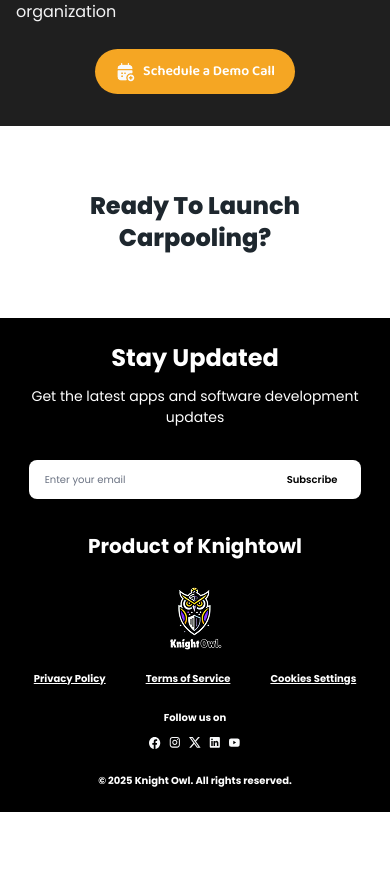
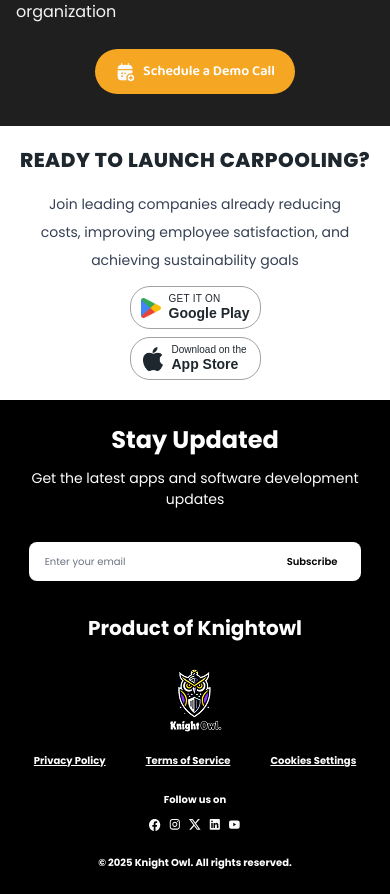
Before and after one commit to DiliniNimesha14/car-pool, a Next.js app: page / in a window 390 px wide. Shown: the part 6520-7414 px from the top of the page. Before the commit the page ends 7332 px from the top, so only its background shows below. Built offline with nearby package versions, Linux system fonts and the light colour scheme.

Commit message:
feat : complete the both desktop & mobile layout for ready to launch section

```diff
--- a/app/components/sections/ReadyToLaunch.tsx
+++ b/app/components/sections/ReadyToLaunch.tsx
@@ -1,12 +1,111 @@
+import Image from "next/image";
 import Container from "../Container";
 
 export default function ReadyToLaunch() {
   return (
-    <section className="py-16 sm:py-24">
+    <section className="py-5 sm:py-16 md:py-20 sm:bg-[#F5F5F5] sm:mb-10">
       <Container>
-        <h2 className="font-poppins text-2xl sm:text-3xl md:text-4xl font-extrabold text-[#1E272E] text-center">
-          Ready To Launch Carpooling?
-        </h2>
+        {/*  MOBILE LAYOUT  */}
+        <div className="block md:hidden text-center">
+          <h2 className="font-poppins text-xl font-extrabold text-[#1E272E] uppercase tracking-wide mb-4">
+            Ready To Launch Carpooling?
+          </h2>
+          <p className="font-poppins text-gray-700 text-[14px] leading-7 mb-3 px-3">
+            Join leading companies already reducing costs, improving employee satisfaction, and achieving sustainability goals
+          </p>
+
+          {/* App Store Buttons - Stacked */}
+          <div className="flex flex-col items-center gap-2">
+            {/* Google Play Button */}
+            <a
+              href="#"
+              className="inline-flex items-center justify-center gap-2 bg-white border border-[#9EA2A5] rounded-[20px] w-[131px] h-[43px] hover:shadow-md transition-shadow duration-300"
+            >
+              {/* Google Play Icon */}
+              <Image
+                src="/ReadyToLaunch/Playstore.png"
+                alt="Google Play"
+                width={18}
+                height={24}
+                className="w-5 h-5"
+              />
+              <div className="text-left leading-tight">
+                <div className="text-[10px] text-[#1E272E] uppercase tracking-wide">Get it on</div>
+                <div className="text-[14px] font-semibold text-[#1E272E]">Google Play</div>
+              </div>
+            </a>
+
+            {/* App Store Button */}
+            <a
+              href="#"
+              className="inline-flex items-center justify-center gap-2 bg-white border border-[#9EA2A5] rounded-[20px] w-[131px] h-[43px] hover:shadow-md transition-shadow duration-300"
+            >
+              {/* Apple Icon */}
+              <Image
+                src="/ReadyToLaunch/Vector.png"
+                alt="App Store"
+                width={23}
+                height={24}
+                className="w-5 h-6"
+              />
+              <div className="text-left leading-tight">
+                <div className="text-[10px] text-[#1E272E]">Download on the</div>
+                <div className="text-[14px] font-semibold text-[#1E272E]">App Store</div>
+              </div>
+            </a>
+          </div>
+        </div>
+
+        {/*  DESKTOP LAYOUT  */}
+        <div className="hidden md:block text-center my-5">
+          <h2 className="font-poppins text-3xl lg:text-5xl font-bold text-[#1E272E] uppercase tracking-wide mb-6">
+            Ready To Launch Carpooling?
+          </h2>
+          <p className="text-gray-500 font-poppins text-2xl leading-10 max-w-5xl mx-auto mb-10">
+            Join leading companies already reducing costs, improving employee satisfaction, and achieving sustainability goals
+          </p>
+
+          {/* App Store Buttons  */}
+          <div className="flex items-center justify-center gap-15">
+            {/* Google Play Button */}
+            <a
+              href="#"
+              className="inline-flex items-center justify-center gap-5 bg-transparent border border-[#9EA2A5] rounded-[20px] w-[240px] h-[75px] hover:shadow-md transition-shadow duration-300"
+            >
+              {/* Google Play Icon */}
+              <Image
+                src="/ReadyToLaunch/Playstore.png"
+                alt="Google Play"
+                width={43}
+                height={49}
+                className="w-12 h-12"
+              />
+              <div className="text-left leading-tight">
+                <div className="text-[20px] uppercase tracking-normal">Get it on</div>
+                <div className="text-[24px] font-semibold text-[#1E272E] -mt-1">Google Play</div>
+              </div>
+            </a>
+
+            {/* App Store Button */}
+            <a
+              href="#"
+              className="inline-flex items-center justify-center gap-5 bg-transparent border border-[#9EA2A5] rounded-[20px] w-[240px] h-[75px] hover:shadow-md transition-shadow duration-300"
+            >
+              {/* Apple Icon */}
+              <Image
+                src="/ReadyToLaunch/Vector.png"
+                alt="App Store"
+                width={45}
+                height={45}
+                className="w-10 h-11"
+              />
+              <div className="text-left leading-wide">
+                <div className="text-[16px]">Download on the</div>
+                <div className="text-[24px] font-semibold text-[#1E272E] -mt-2">App Store</div>
+              </div>
+            </a>
+          </div>
+        </div>
       </Container>
     </section>
   );
```
Also changed, not shown: public/ReadyToLaunch/Playstore.png (added), public/ReadyToLaunch/Vector.png (added).
